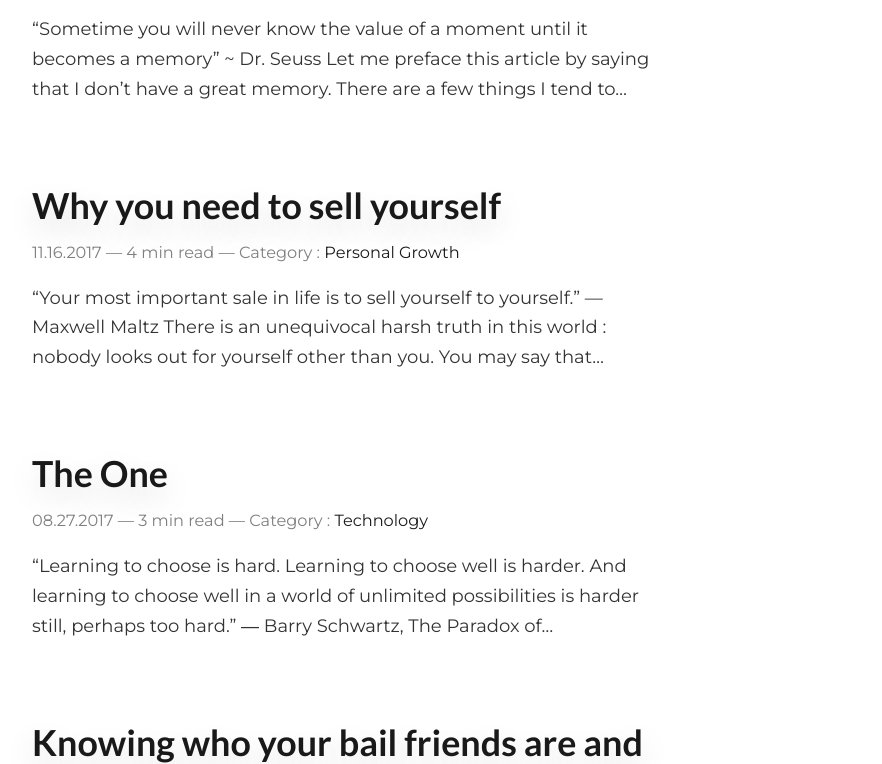
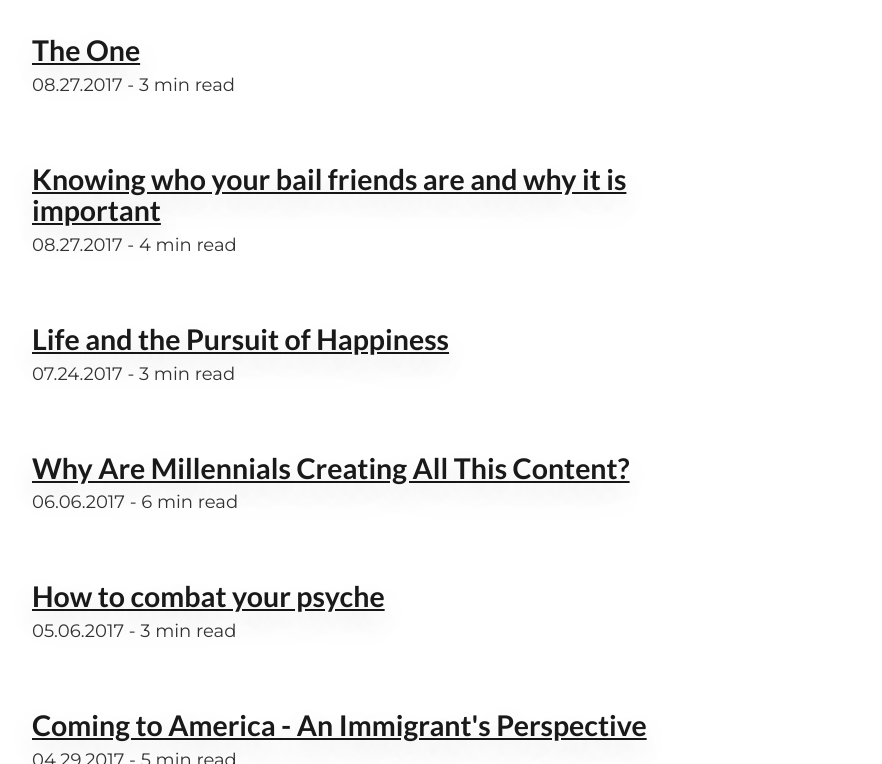
Before and after one commit to arjunrao87/arjunrao.co, a Gatsby site: page / in a window 1280 px wide. Shown: the part 528-1292 px from the top of the page, without its empty margins (288-1170 px from the left). Built offline with nearby package versions, Linux system fonts and the light colour scheme; Gatsby itself is replaced by a stand-in of ours; some packages are replaced by stand-ins of ours.

Commit message:
Removing excerpt

```diff
--- a/src/components/Article.js
+++ b/src/components/Article.js
@@ -12,16 +12,11 @@ const Post = styled.article`
   margin-bottom: 3.5rem;
 `;
 
-const Title = styled.h2`
+const Title = styled.h3`
   position: relative;
   text-shadow: 0 12px 30px rgba(0, 0, 0, 0.15);
-  margin-bottom: 0.75rem;
-`;
-
-const Excerpt = styled.p`
-  grid-column: -1 / 1;
-  margin-top: 1rem;
-  margin-bottom: 1rem;
+  margin-bottom: 0.25rem;
+  text-decoration: underline;
 `;
 
 const Article = ({ title, date, excerpt, slug, timeToRead, category }) => {
@@ -30,11 +25,7 @@ const Article = ({ title, date, excerpt, slug, timeToRead, category }) => {
       <Title>
         <Link to={slug}>{title}</Link>
       </Title>
-      <Subline>
-        {date} &mdash; {timeToRead} min read &mdash; Category :{' '}
-        <Link to={`/categories/${kebabCase(category)}`}>{category}</Link>
-      </Subline>
-      <Excerpt>{excerpt}</Excerpt>
+      {date} - {timeToRead} min read
     </Post>
   );
 };
```
